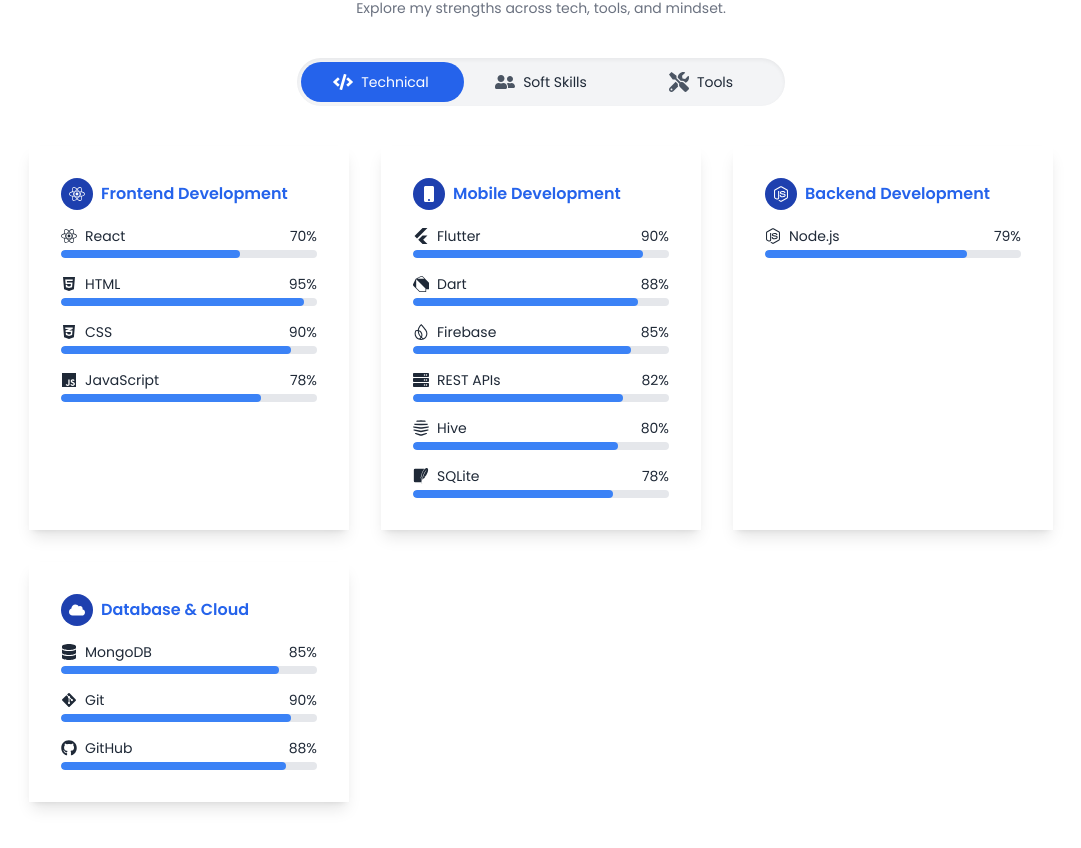
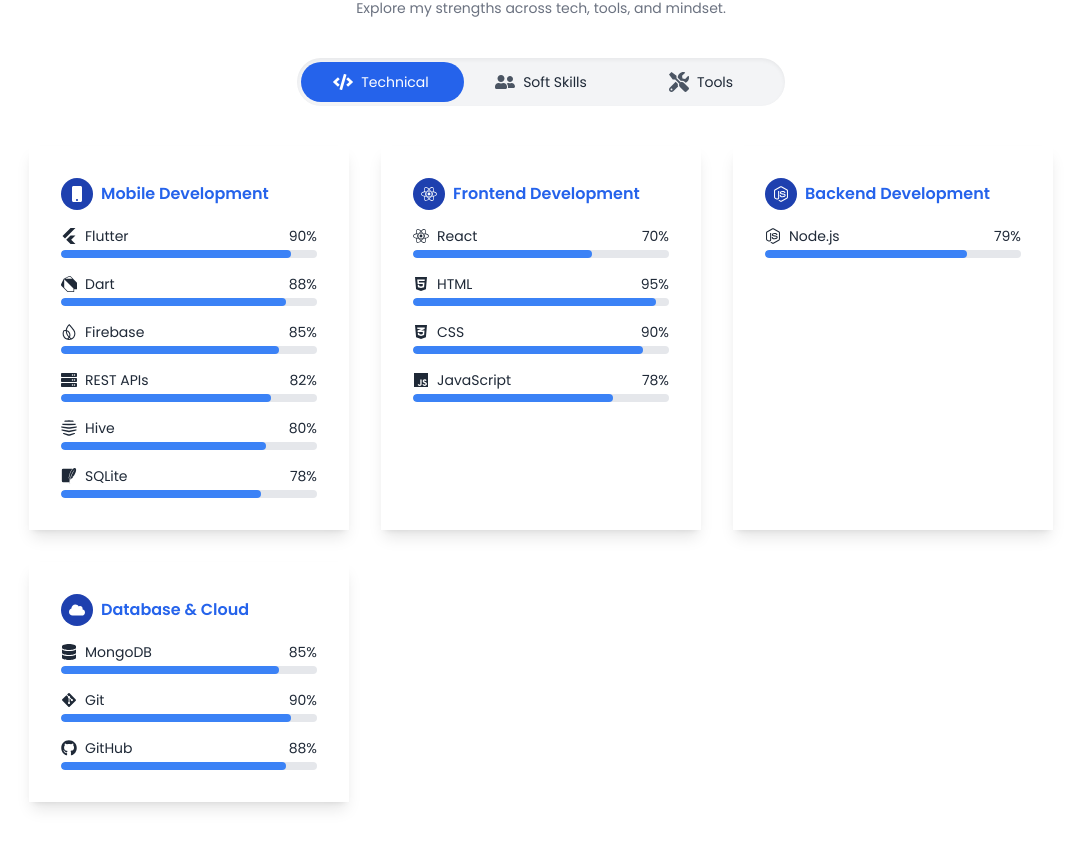
Before and after one commit to muhammadhusnainshahid/portfliohusnainsahab, a Next.js app: page / in a window 1280 px wide. Shown: the part 2512-3360 px from the top of the page, without its empty margins (99-1180 px from the left). Built offline with nearby package versions, Linux system fonts and the light colour scheme.

Commit message:
Update SkillsTabs.jsx

```diff
--- a/src/components/SkillsTabs.jsx
+++ b/src/components/SkillsTabs.jsx
@@ -59,16 +59,6 @@
   };
 const technicalSkills = [
   {
-    category: "Frontend Development",
-    icon: FaReact,
-    skills: [
-      { name: "React", icon: FaReact, percent: 70 },
-      { name: "HTML", icon: FaHtml5, percent: 95 },
-      { name: "CSS", icon: FaCss3Alt, percent: 90 },
-      { name: "JavaScript", icon: FaJs, percent: 78 },
-    ],
-  },
-  {
     category: "Mobile Development",
     icon: FaMobile,
     skills: [
@@ -78,6 +68,16 @@
       { name: "REST APIs", icon: FaServer, percent: 82 },
       { name: "Hive", icon: SiHive, percent: 80 },
       { name: "SQLite", icon: SiSqlite, percent: 78 },
+    ],
+  },
+  {
+    category: "Frontend Development",
+    icon: FaReact,
+    skills: [
+      { name: "React", icon: FaReact, percent: 70 },
+      { name: "HTML", icon: FaHtml5, percent: 95 },
+      { name: "CSS", icon: FaCss3Alt, percent: 90 },
+      { name: "JavaScript", icon: FaJs, percent: 78 },
     ],
   },
   {
```
